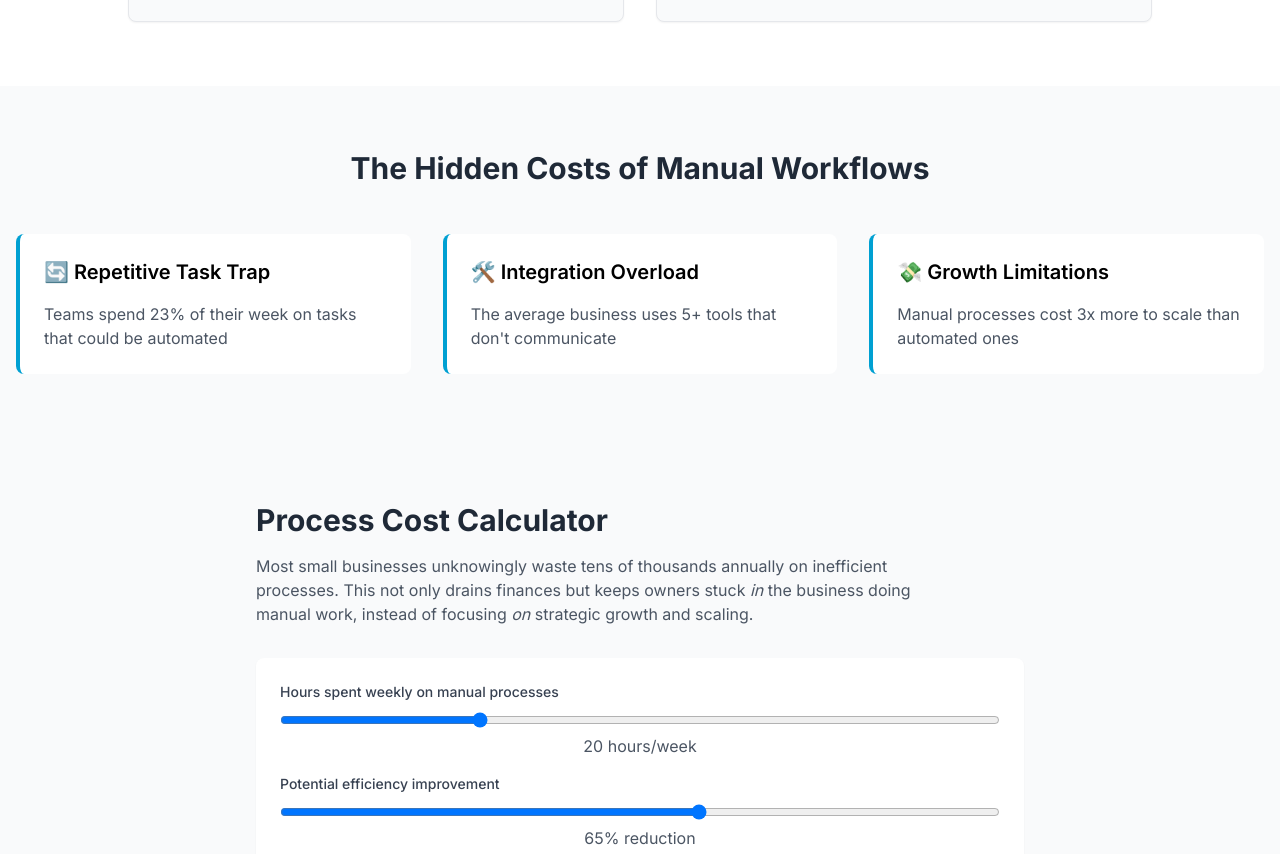
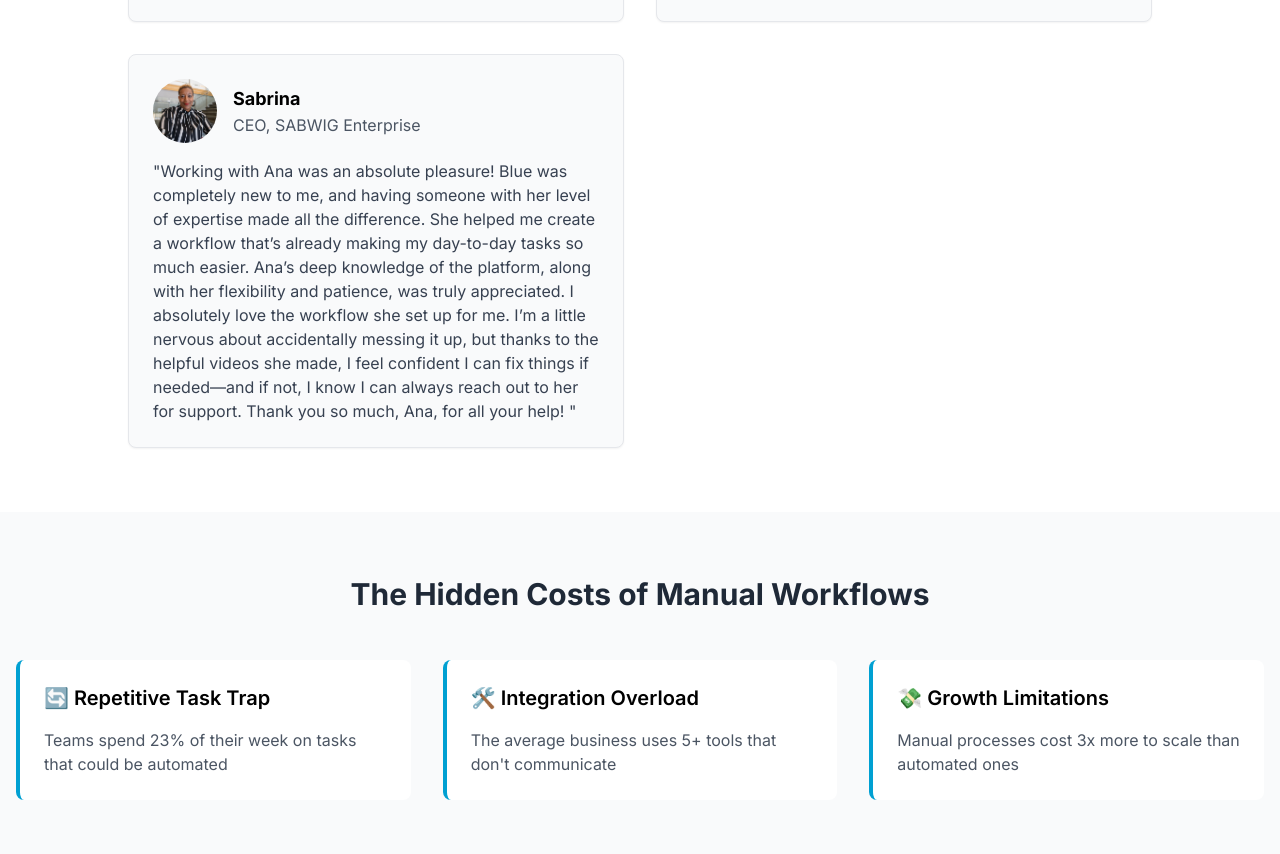
Before and after one commit to datadoesntlie/ake-website, a plain HTML site: page index.html in a window 1280 px wide. Shown: the part 872-1726 px from the top of the page. Drawn offline with nearby package versions, Linux system fonts and the light colour scheme.

Commit message:
Added 3rd testimonial

```diff
--- a/index.html
+++ b/index.html
@@ -77,6 +77,18 @@
                     </div>
                     <p class="text-gray-700">"The most valuable part of working with Ana was getting help in properly structuring my projects in Blue. I really appreciated the practical examples of how to create clients, add key content to track, and set up custom fields that automatically move the client to the next stage once completed. I also learned how to build a dashboard to measure project data, which I see as essential for making informed decisions. A truly helpful and transformative experience!"
 
+                        "</p>
+                </div>
+                <!-- Testimonial 3 (new) -->
+                <div class="bg-gray-50 border border-gray-200 rounded-lg p-6 shadow-sm">
+                    <div class="flex items-center mb-4">
+                    <img src="images/sabrinawiggins.webp" alt="Sabrina" class="w-16 h-16 rounded-full mr-4 object-cover">
+                    <div>
+                        <h4 class="font-bold text-lg">Sabrina</h4>
+                        <p class="text-gray-600">CEO, SABWIG Enterprise</p>
+                    </div>
+                    </div>
+                    <p class="text-gray-700">"Working with Ana was an absolute pleasure! Blue was completely new to me, and having someone with her level of expertise made all the difference. She helped me create a workflow that’s already making my day-to-day tasks so much easier. Ana’s deep knowledge of the platform, along with her flexibility and patience, was truly appreciated. I absolutely love the workflow she set up for me. I’m a little nervous about accidentally messing it up, but thanks to the helpful videos she made, I feel confident I can fix things if needed—and if not, I know I can always reach out to her for support. Thank you so much, Ana, for all your help!
                         "</p>
                 </div>
             </div>
```
Also changed, not shown: images/sabrinawiggins.webp (added).
